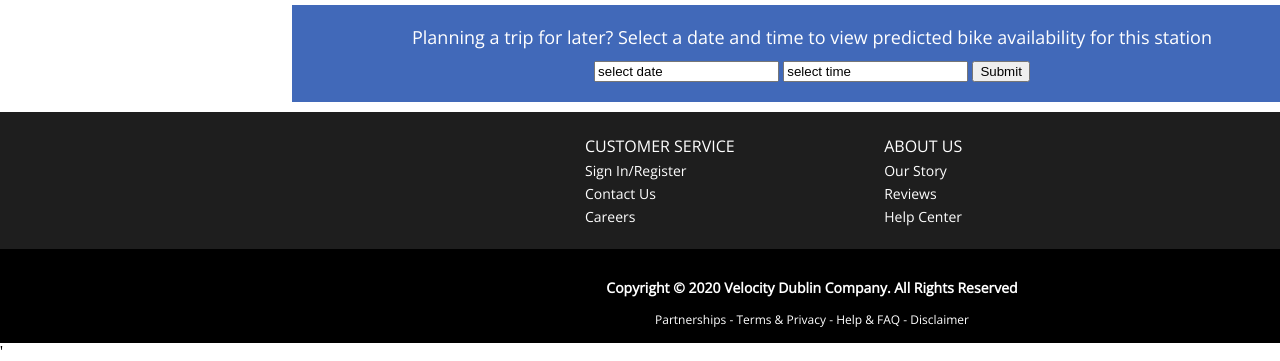
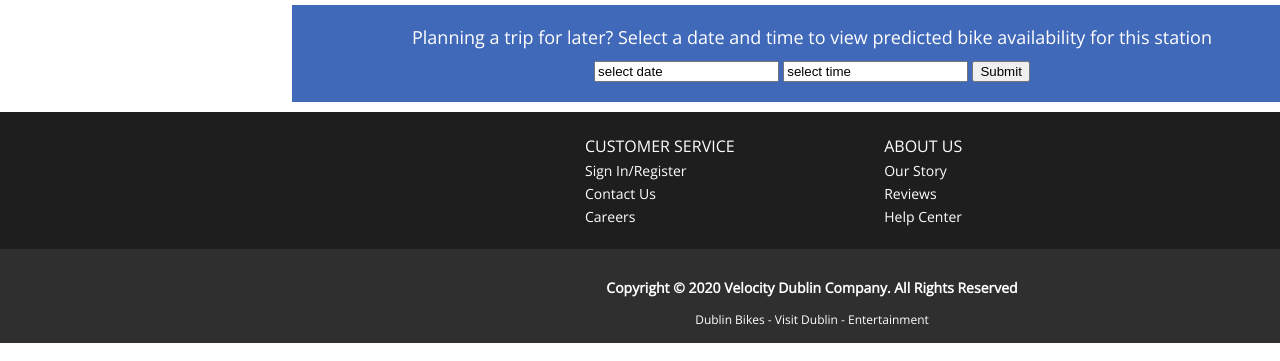
Before and after one commit to seddie95/Dublin_Bikes_App, a Flask app: template flaskApp/templates/index.html in a window 1280 px wide; the page is wider, and only the part inside the window is pictured. Shown: the part 694-1055 px from the top of that part. Run offline with Flask 2, Linux system fonts and the light colour scheme; the template is opened without the code that fills it, so the values that code supplies are empty; some libraries are stand-ins or nearby versions.

Commit message:
Update disclaimer footer links and colour

```diff
--- a/flaskApp/static/css/style.css
+++ b/flaskApp/static/css/style.css
@@ -15,6 +15,16 @@ header{
 header a{
     text-decoration: none;
     color: white;
+}
+
+a {
+    color: white;
+    text-decoration: none;
+}
+
+a:hover{
+    color: white;
+    text-decoration: underline;
 }
 
 #titleClock{
@@ -230,10 +240,9 @@ footer p:first-child {
     font-size: 14px;
 }
 
-footer #disclaimer span:hover,
-footer table td span:hover {
-    text-decoration-line: underline;
-    cursor: pointer;
+footer #disclaimer {
+    background-color: #2f2f2f;
+
 }
 
 #graphs {
--- a/flaskApp/templates/index.html
+++ b/flaskApp/templates/index.html
@@ -136,11 +136,11 @@
 
                 </div>
 
-                <!--code for taking users prediction dates and passing them to the flask app-->
+
             </div>
         </div>
     </div>
-
+<!--code for taking users prediction dates and passing them to the flask app-->
     <div class="prediction" id="predictionData">
         <div id="predictHeader">Planning a trip for later? Select a date and time to view predicted bike
                                 availability for this station
@@ -181,11 +181,10 @@
     </div>
     <div id="disclaimer">
         <p>Copyright © 2020 Velocity Dublin Company. All Rights Reserved</P>
-        <span>Partnerships</span> -
-        <span>Terms & Privacy</span> -
-        <span>Help & FAQ</span> -
-        <span>Disclaimer</span>
-    </div>'
+        <a href="http://www.dublinbikes.ie/">Dublin Bikes</a> -
+        <a href="https://www.visitdublin.com/">Visit Dublin</a> -
+        <a href="https://www.dublintown.ie/whats-on/">Entertainment</a>
+    </div>
 </footer>
 
 <script>
```
